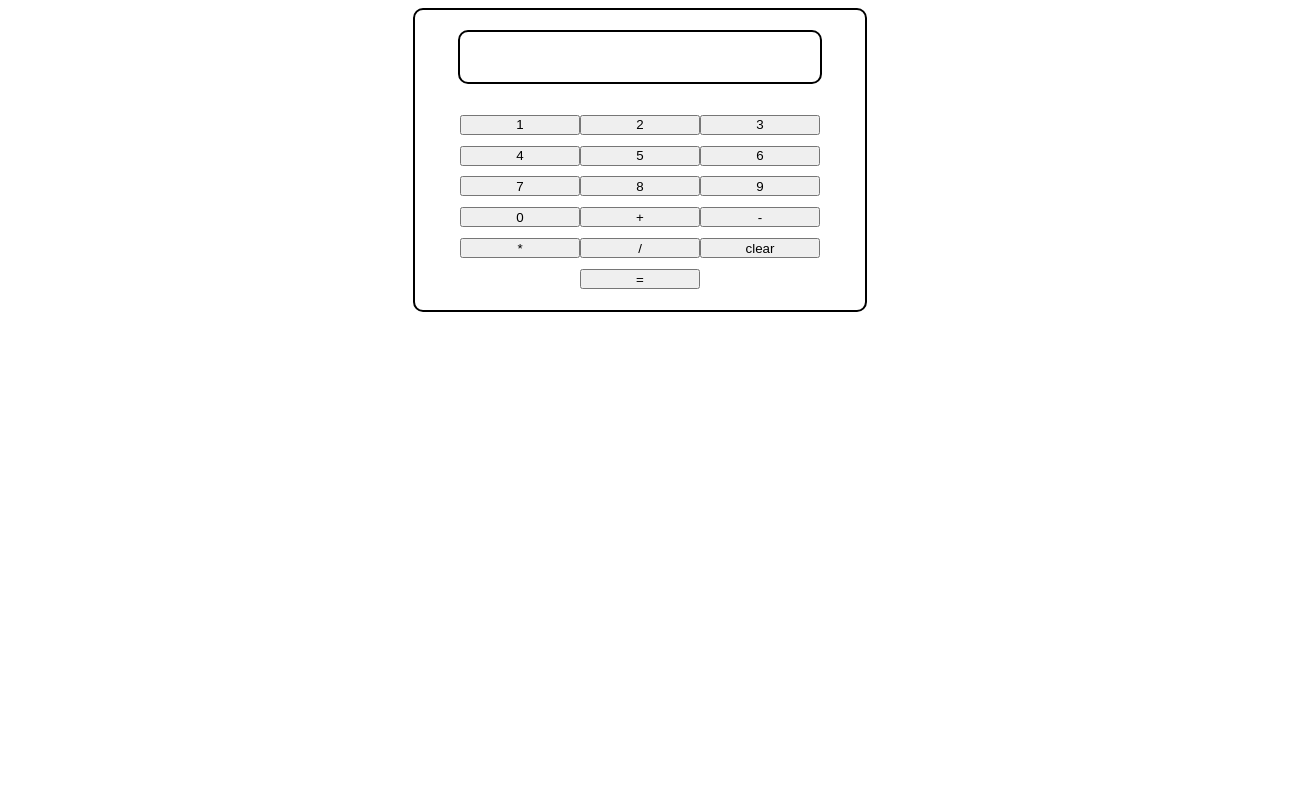
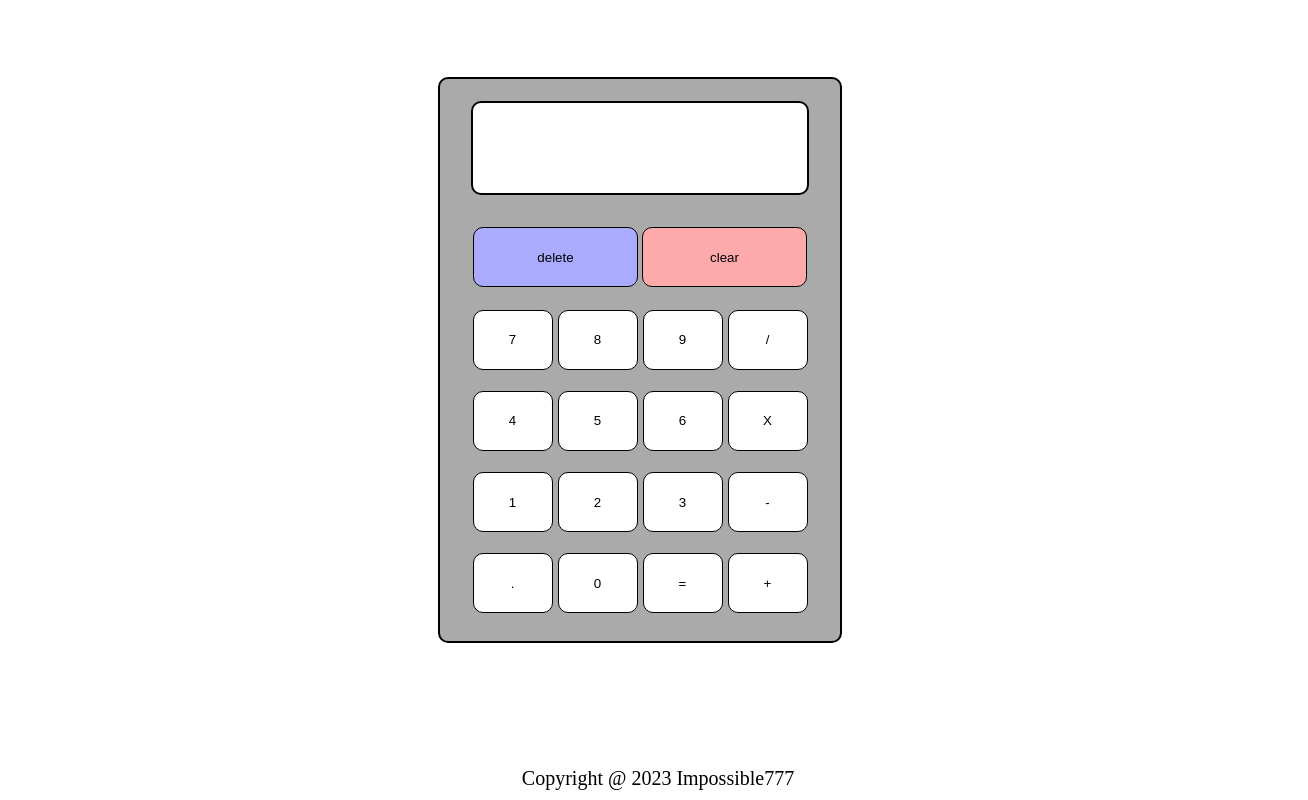
Before and after one commit to Impossible777/TOPCalc, a plain HTML site: page index.html in a window 1280 px wide. Shown: the whole page, 1308 px wide, since content can reach past the window. Drawn offline with Linux system fonts and the light colour scheme.

Commit message:
Changed css to make calculator more visually appealing

```diff
--- a/index.html
+++ b/index.html
@@ -9,32 +9,42 @@
 
 </head>
 <body>
+    <main class="main">
     <div id="calculator">
         <div id="displayContainer">
             <div id="display"></div>
             <div id="answer"></div>
         </div>
+        <div id="erase">
+            <button id="delete">delete</button>
+            <button id="clear">clear</button>
+            </div>
         <div class="buttons">
+
+            <button class="numbers">7</button>
+            <button class="numbers">8</button>
+            <button class="numbers">9</button>
+            <button class="numbers">/</button>
+            <button class="numbers">4</button>
+            <button class="numbers">5</button>
+            <button class="numbers">6</button>
+            <button class="numbers">X</button>
             <button class="numbers">1</button>
             <button class="numbers">2</button>
             <button class="numbers">3</button>
-            <button class="numbers">4</button>
-            <button class="numbers">5</button>
-            <button class="numbers">6</button>
-            <button class="numbers">7</button>
-            <button class="numbers">8</button>
-            <button class="numbers">9</button>
+            <button class="numbers">-</button>
+            <button class="numbers">.</button>
             <button class="numbers">0</button>
+            <button id="equals">=</button>
             <button class="numbers">+</button>
-            <button class="numbers">-</button>
-            <button class="numbers">*</button>
-            <button class="numbers">/</button>
-            <button id="clear">clear</button>
-            <button id="equals">=</button>
+
 
 
         </div>
     </div>
+    </main>
+    <div class="footer">Copyright @ 2023 Impossible777</div>
+
 
 </body>
 </html>
--- a/styles.css
+++ b/styles.css
@@ -1,30 +1,39 @@
-body {
+
+.main {
     display: flex;
-    flex-direction: column;
     align-items: center;
+    justify-content: center;
+    height: 75vh;
+    min-height: 500px;
+    padding: 10px;
+    margin-top: 50px;
 }
 
 #calculator {
     display: flex;
-    width: 450px;
-    height: 300px;
+    width: 400px;
+    height: 561.5px;
     flex-wrap: wrap;
     border: 2px solid black;
     border-radius: 10px;
     justify-content: center;
     align-items: center;
+    background-color: #aaa;
 }
 
 #displayContainer{
     border: 2px solid black;
     border-radius: 10px;
     margin: 10px;
-    width: 360px;
-    height: 50px;
+    width: 334px;
+    height: 90px;
+    background-color: white;
 }
 #display {
     display: flex;
-    justify-content: center;
+    justify-content:flex-end;
+    padding: 5px;
+    font-size: 20px;
 
 
 }
@@ -32,34 +41,69 @@ body {
 .buttons {
     display: flex;
     flex-wrap: wrap;
-    width: 450px;
-    height: 185px;
+    gap: 5px;
+    width: 340px;
+    height: 320px;
     justify-content: center;
     margin: 0px;
     padding: 0px;
+
 }
 
 
 .numbers {
-    width: 120px;
-    height: 20px;
+    width: 80px;
+    height: 60px;
     text-align: center;
     margin: 0px;
     padding: 0px;
+    border: 1px solid black;
+    border-radius: 10px;
+    background-color: white;
 
 
 
 }
 #equals {
-    width: 120px;
-    height: 20px;
+    width: 80px;
+    height: 60px;
+    border: 1px solid black;
+    border-radius: 10px;
+    background-color: white;
 }
 #clear {
-    width: 120px;
-    height: 20px;
+    width: 165px;
+    height: 60px;
+    border: 1px solid black;
+    border-radius: 10px;
+    background-color: #faa;
 }
 
 #answer {
     display: flex;
+    justify-content: flex-end;
+    padding: 5px;
+    font-size: 50px;
+}
+#delete {
+    width: 165px;
+    height: 60px;
+    border: 1px solid black;
+    border-radius: 10px;
+    background-color: #aaf;
+
+}
+#erase {
+
+}
+.footer {
+    position: absolute;
+    bottom: 0;
+    display: flex;
+    align-items: center;
     justify-content: center;
+    gap: 20px;
+    width: 100%;
+    padding: 10px;
+    font-size: 20px;
 }
```
